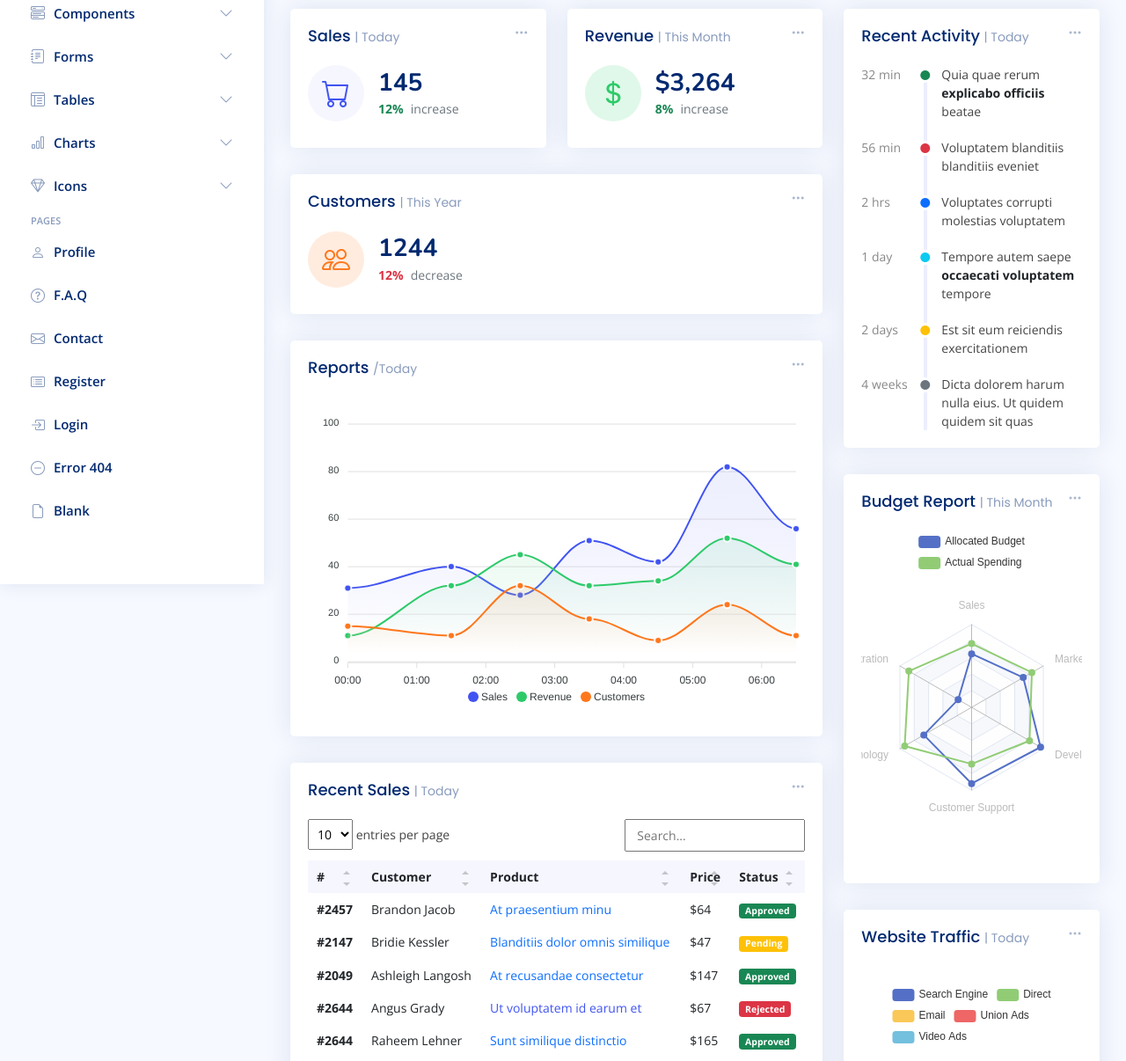
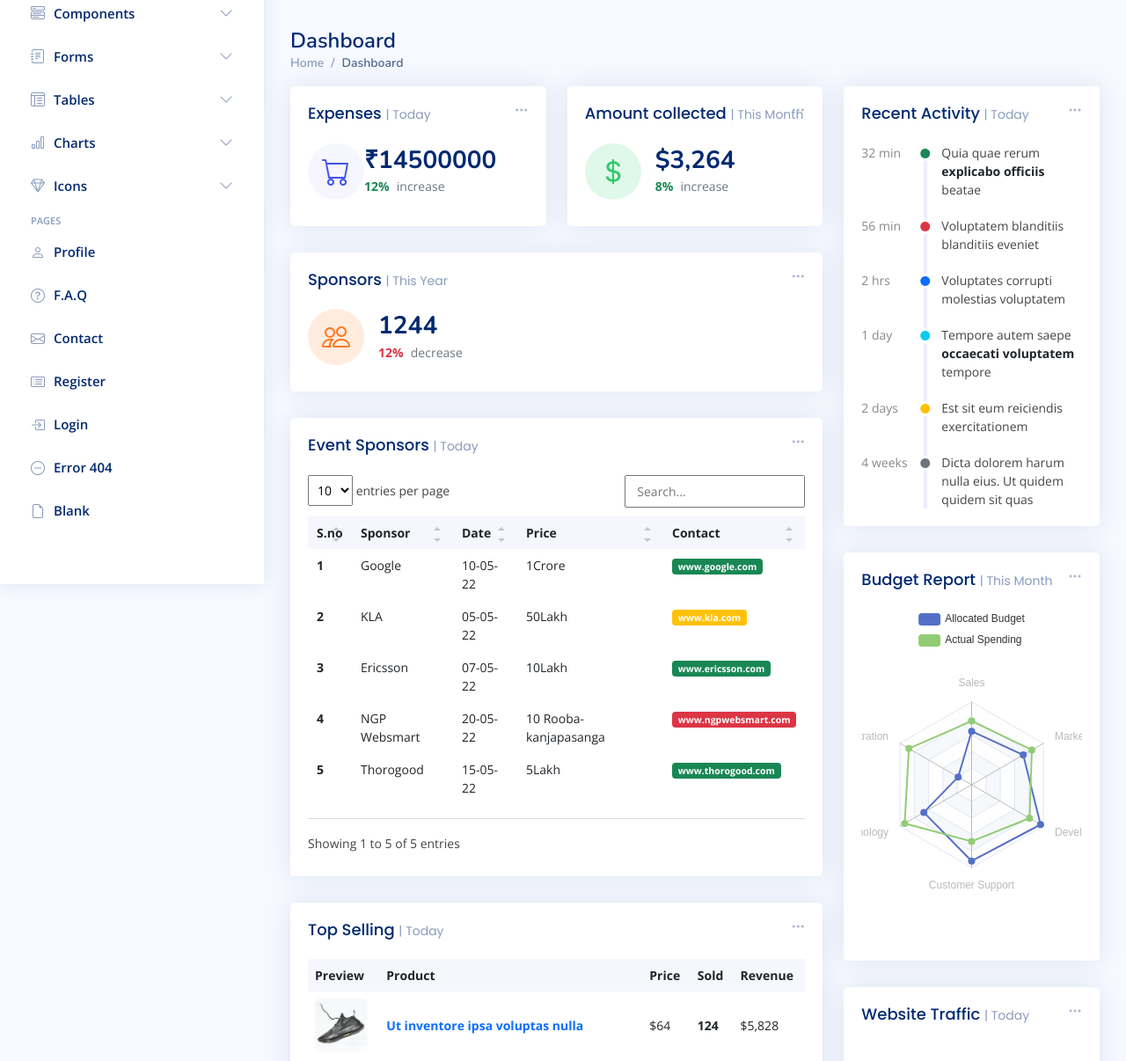
Before and after one commit to sudharsansrini/ems, a plain HTML site: page NiceAdmin/index.html in a window 1280 px wide. Shown: the part 136-1342 px from the top of the page at 88% size. Drawn offline with nearby package versions, Linux system fonts and the light colour scheme.

Commit message:
Update index.html

```diff
--- a/NiceAdmin/index.html
+++ b/NiceAdmin/index.html
@@ -39,7 +39,7 @@
 
 <body>
 
-  <!-- ======= Header ======= -->
+  <!-- ======= Header =======
   <header id="header" class="header fixed-top d-flex align-items-center">
 
     <div class="d-flex align-items-center justify-content-between">
@@ -48,14 +48,14 @@
         <span class="d-none d-lg-block">NiceAdmin</span>
       </a>
       <i class="bi bi-list toggle-sidebar-btn"></i>
-    </div><!-- End Logo -->
+    </div>End Logo
 
     <div class="search-bar">
       <form class="search-form d-flex align-items-center" method="POST" action="#">
         <input type="text" name="query" placeholder="Search" title="Enter search keyword">
         <button type="submit" title="Search"><i class="bi bi-search"></i></button>
       </form>
-    </div><!-- End Search Bar -->
+    </div> End Search Bar
 
     <nav class="header-nav ms-auto">
       <ul class="d-flex align-items-center">
@@ -64,14 +64,14 @@
           <a class="nav-link nav-icon search-bar-toggle " href="#">
             <i class="bi bi-search"></i>
           </a>
-        </li><!-- End Search Icon-->
-
+        </li>End Search Icon-->
+<!---
         <li class="nav-item dropdown">
 
           <a class="nav-link nav-icon" href="#" data-bs-toggle="dropdown">
             <i class="bi bi-bell"></i>
             <span class="badge bg-primary badge-number">4</span>
-          </a><!-- End Notification Icon -->
+          </a>End Notification Icon
 
           <ul class="dropdown-menu dropdown-menu-end dropdown-menu-arrow notifications">
             <li class="dropdown-header">
@@ -137,16 +137,16 @@
               <a href="#">Show all notifications</a>
             </li>
 
-          </ul><!-- End Notification Dropdown Items -->
+          </ul> End Notification Dropdown Items
 
-        </li><!-- End Notification Nav -->
+        </li> End Notification Nav-->
 
         <li class="nav-item dropdown">
 
           <a class="nav-link nav-icon" href="#" data-bs-toggle="dropdown">
             <i class="bi bi-chat-left-text"></i>
             <span class="badge bg-success badge-number">3</span>
-          </a><!-- End Messages Icon -->
+          </a> End Messages Icon
 
           <ul class="dropdown-menu dropdown-menu-end dropdown-menu-arrow messages">
             <li class="dropdown-header">
@@ -203,20 +203,20 @@
               <a href="#">Show all messages</a>
             </li>
 
-          </ul><!-- End Messages Dropdown Items -->
+          </ul>
 
-        </li><!-- End Messages Nav -->
+        </li><!-- End Messages Nav
 
         <li class="nav-item dropdown pe-3">
 
           <a class="nav-link nav-profile d-flex align-items-center pe-0" href="#" data-bs-toggle="dropdown">
             <img src="assets/img/profile-img.jpg" alt="Profile" class="rounded-circle">
-            <span class="d-none d-md-block dropdown-toggle ps-2">K. Anderson</span>
-          </a><!-- End Profile Iamge Icon -->
+            <span class="d-none d-md-block dropdown-toggle ps-2"></span>
+          </a> End Profile Iamge Icon
 
           <ul class="dropdown-menu dropdown-menu-end dropdown-menu-arrow profile">
             <li class="dropdown-header">
-              <h6>Kevin Anderson</h6>
+              <h6>Mathrix</h6>
               <span>Web Designer</span>
             </li>
             <li>
@@ -260,7 +260,7 @@
               </a>
             </li>
 
-          </ul><!-- End Profile Dropdown Items -->
+          </ul>  End Profile Dropdown Items -->
         </li><!-- End Profile Nav -->
 
       </ul>
@@ -542,14 +542,14 @@
                 </div>
 
                 <div class="card-body">
-                  <h5 class="card-title">Sales <span>| Today</span></h5>
+                  <h5 class="card-title">Expenses <span>| Today</span></h5>
 
                   <div class="d-flex align-items-center">
                     <div class="card-icon rounded-circle d-flex align-items-center justify-content-center">
                       <i class="bi bi-cart"></i>
                     </div>
-                    <div class="ps-3">
-                      <h6>145</h6>
+                    <div class="fa fa-money">
+                      <h6>₹14500000</h6>
                       <span class="text-success small pt-1 fw-bold">12%</span> <span class="text-muted small pt-2 ps-1">increase</span>
 
                     </div>
@@ -577,7 +577,7 @@
                 </div>
 
                 <div class="card-body">
-                  <h5 class="card-title">Revenue <span>| This Month</span></h5>
+                  <h5 class="card-title">Amount collected <span>| This Month</span></h5>
 
                   <div class="d-flex align-items-center">
                     <div class="card-icon rounded-circle d-flex align-items-center justify-content-center">
@@ -613,7 +613,7 @@
                 </div>
 
                 <div class="card-body">
-                  <h5 class="card-title">Customers <span>| This Year</span></h5>
+                  <h5 class="card-title">Sponsors <span>| This Year</span></h5>
 
                   <div class="d-flex align-items-center">
                     <div class="card-icon rounded-circle d-flex align-items-center justify-content-center">
@@ -631,7 +631,7 @@
 
             </div><!-- End Customers Card -->
 
-            <!-- Reports -->
+            <!-- Reports
             <div class="col-12">
               <div class="card">
 
@@ -651,68 +651,9 @@
                 <div class="card-body">
                   <h5 class="card-title">Reports <span>/Today</span></h5>
 
-                  <!-- Line Chart -->
-                  <div id="reportsChart"></div>
-
-                  <script>
-                    document.addEventListener("DOMContentLoaded", () => {
-                      new ApexCharts(document.querySelector("#reportsChart"), {
-                        series: [{
-                          name: 'Sales',
-                          data: [31, 40, 28, 51, 42, 82, 56],
-                        }, {
-                          name: 'Revenue',
-                          data: [11, 32, 45, 32, 34, 52, 41]
-                        }, {
-                          name: 'Customers',
-                          data: [15, 11, 32, 18, 9, 24, 11]
-                        }],
-                        chart: {
-                          height: 350,
-                          type: 'area',
-                          toolbar: {
-                            show: false
-                          },
-                        },
-                        markers: {
-                          size: 4
-                        },
-                        colors: ['#4154f1', '#2eca6a', '#ff771d'],
-                        fill: {
-                          type: "gradient",
-                          gradient: {
-                            shadeIntensity: 1,
-                            opacityFrom: 0.3,
-                            opacityTo: 0.4,
-                            stops: [0, 90, 100]
-                          }
-                        },
-                        dataLabels: {
-                          enabled: false
-                        },
-                        stroke: {
-                          curve: 'smooth',
-                          width: 2
-                        },
-                        xaxis: {
-                          type: 'datetime',
-                          categories: ["2018-09-19T00:00:00.000Z", "2018-09-19T01:30:00.000Z", "2018-09-19T02:30:00.000Z", "2018-09-19T03:30:00.000Z", "2018-09-19T04:30:00.000Z", "2018-09-19T05:30:00.000Z", "2018-09-19T06:30:00.000Z"]
-                        },
-                        tooltip: {
-                          x: {
-                            format: 'dd/MM/yy HH:mm'
-                          },
-                        }
-                      }).render();
-                    });
-                  </script>
-                  <!-- End Line Chart -->
-
                 </div>
-
               </div>
-            </div><!-- End Reports -->
-
+            </div> End Reports -->
             <!-- Recent Sales -->
             <div class="col-12">
               <div class="card recent-sales overflow-auto">
@@ -731,53 +672,53 @@
                 </div>
 
                 <div class="card-body">
-                  <h5 class="card-title">Recent Sales <span>| Today</span></h5>
+                  <h5 class="card-title">Event Sponsors <span>| Today</span></h5>
 
                   <table class="table table-borderless datatable">
                     <thead>
                       <tr>
-                        <th scope="col">#</th>
-                        <th scope="col">Customer</th>
-                        <th scope="col">Product</th>
+                        <th scope="col">S.no</th>
+                        <th scope="col">Sponsor</th>
+                        <th scope="col">Date</th>
                         <th scope="col">Price</th>
-                        <th scope="col">Status</th>
+                        <th scope="col">Contact</th>
                       </tr>
                     </thead>
                     <tbody>
                       <tr>
-                        <th scope="row"><a href="#">#2457</a></th>
-                        <td>Brandon Jacob</td>
-                        <td><a href="#" class="text-primary">At praesentium minu</a></td>
-                        <td>$64</td>
-                        <td><span class="badge bg-success">Approved</span></td>
+                        <th scope="row"><a href="#">1</a></th>
+                        <td>Google</td>
+                        <td>10-05-22</a></td>
+                        <td>1Crore</td>
+                        <td><a href="email" class="text-primary"><span class="badge bg-success">www.google.com</span></a></td>
                       </tr>
                       <tr>
-                        <th scope="row"><a href="#">#2147</a></th>
-                        <td>Bridie Kessler</td>
-                        <td><a href="#" class="text-primary">Blanditiis dolor omnis similique</a></td>
-                        <td>$47</td>
-                        <td><span class="badge bg-warning">Pending</span></td>
+                        <th scope="row"><a href="#">2</a></th>
+                        <td>KLA</td>
+                        <td>05-05-22</a></td>
+                        <td>50Lakh</td>
+                        <td><a href="email" class="text-primary"><span class="badge bg-warning">www.kla.com</span></a></td>
                       </tr>
                       <tr>
-                        <th scope="row"><a href="#">#2049</a></th>
-                        <td>Ashleigh Langosh</td>
-                        <td><a href="#" class="text-primary">At recusandae consectetur</a></td>
-                        <td>$147</td>
-                        <td><span class="badge bg-success">Approved</span></td>
+                        <th scope="row"><a href="#">3</a></th>
+                        <td>Ericsson</td>
+                        <td>07-05-22</a></td>
+                        <td>10Lakh</td>
+                        <td><a href="email" class="text-primary"><span class="badge bg-success">www.ericsson.com</span></a></td>
                       </tr>
                       <tr>
-                        <th scope="row"><a href="#">#2644</a></th>
-                        <td>Angus Grady</td>
-                        <td><a href="#" class="text-primar">Ut voluptatem id earum et</a></td>
-                        <td>$67</td>
-                        <td><span class="badge bg-danger">Rejected</span></td>
+                        <th scope="row"><a href="#">4</a></th>
+                        <td>NGP Websmart</td>
+                        <td>20-05-22</a></td>
+                        <td>10 Rooba- kanjapasanga</td>
+                        <td><a href="email" class="text-primary"><span class="badge bg-danger">www.ngpwebsmart.com</span></a></td>
                       </tr>
                       <tr>
-                        <th scope="row"><a href="#">#2644</a></th>
-                        <td>Raheem Lehner</td>
-                        <td><a href="#" class="text-primary">Sunt similique distinctio</a></td>
-                        <td>$165</td>
-                        <td><span class="badge bg-success">Approved</span></td>
+                        <th scope="row"><a href="#">5</a></th>
+                        <td>Thorogood</td>
+                        <td>15-05-22</a></td>
+                        <td>5Lakh</td>
+                        <td><a href="email" class="text-primary"><span class="badge bg-success">www.thorogood.com</span></a></td>
                       </tr>
                     </tbody>
                   </table>
```
